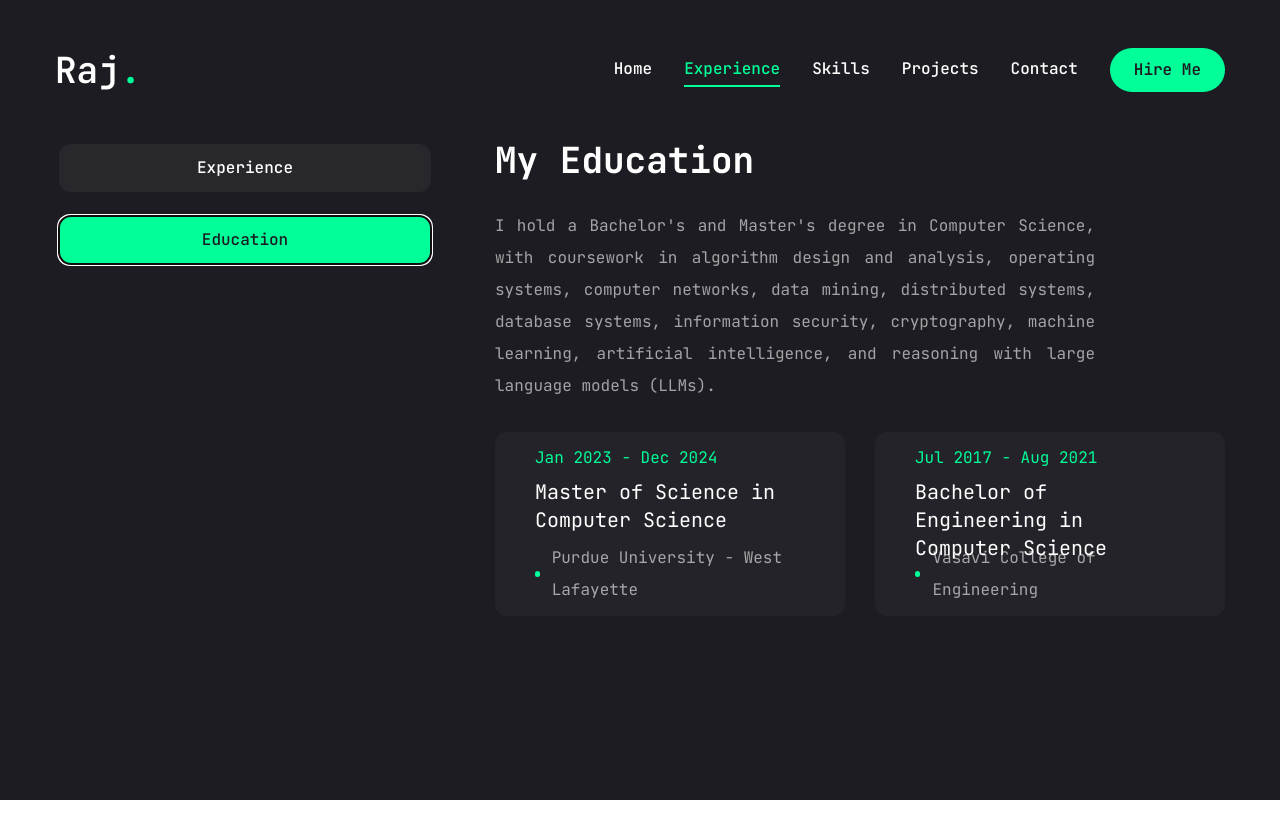
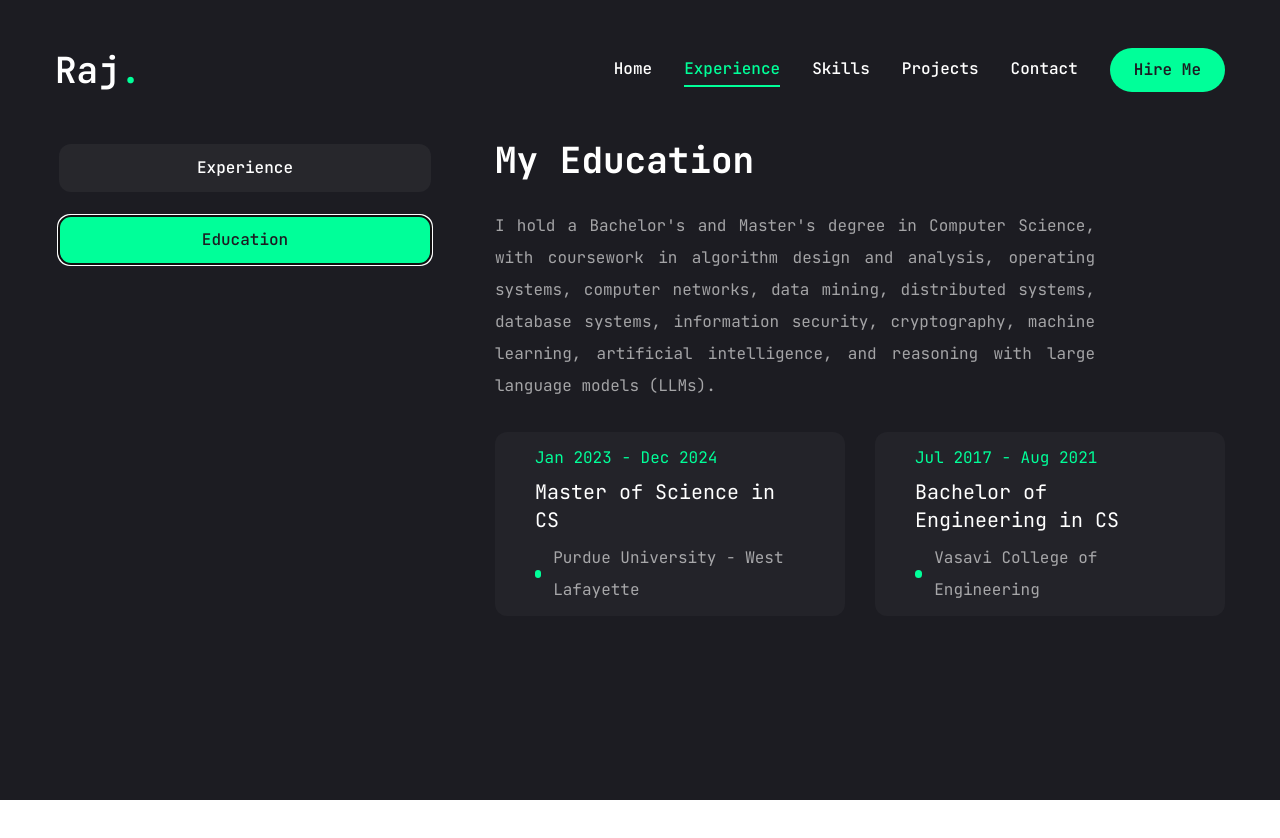
Before and after one commit to RajVenkat20/Portfolio, a Next.js app: page /experience in a window 1280 px wide. Both pictures are taken after a click on the tab "Education". Shown: the top 838 px of the page. Built offline with nearby package versions, Linux system fonts and the light colour scheme.

Commit message:
Changed details in Education subsection

```diff
--- a/app/experience/page.jsx
+++ b/app/experience/page.jsx
@@ -70,12 +70,12 @@ const education = {
   items: [
     {
       institution: "Purdue University - West Lafayette",
-      degree: "Master of Science in Computer Science",
+      degree: "Master of Science in CS",
       duration: "Jan 2023 - Dec 2024",
     },
     {
       institution: "Vasavi College of Engineering",
-      degree: "Bachelor of Engineering in Computer Science",
+      degree: "Bachelor of Engineering in CS",
       duration: "Jul 2017 - Aug 2021",
     },
   ],
@@ -155,12 +155,12 @@ const Resume = () => {
                           className="bg-[#232329] h-[184px] py-6 px-10 rounded-xl flex flex-col justify-center items-center lg:items-start gap-1"
                         >
                           <span className="text-accent">{item.duration}</span>
-                          <h3 className="text-xl max-w-[260px] min-h-[60px] text-center lg:text-left">
+                          <h3 className="text-xl max-w-[300px] min-h-[60px] text-center lg:text-left">
                             {item.degree}
                           </h3>
                           <div className="flex items-center gap-3">
                             {/* dot */}
-                            <span className="w-[6px] h-[6px] rounded-full bg-accent"></span>
+                            <span className="w-[8px] h-[8px] rounded-full bg-accent"></span>
                             <p className="text-white/60">{item.institution}</p>
                           </div>
                         </li>
```
